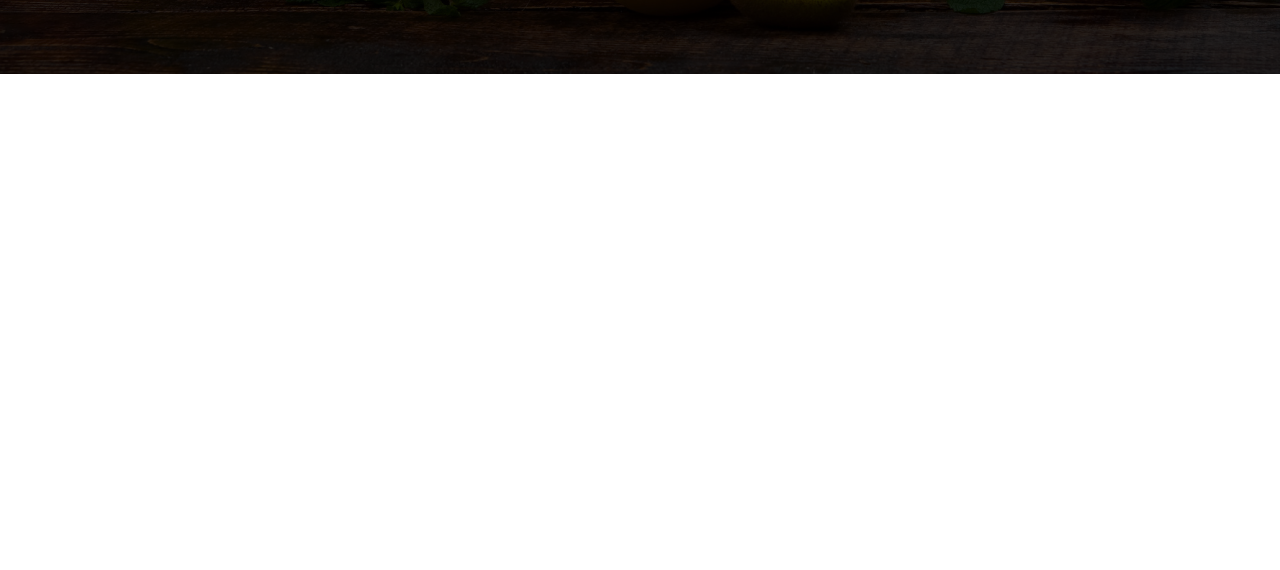
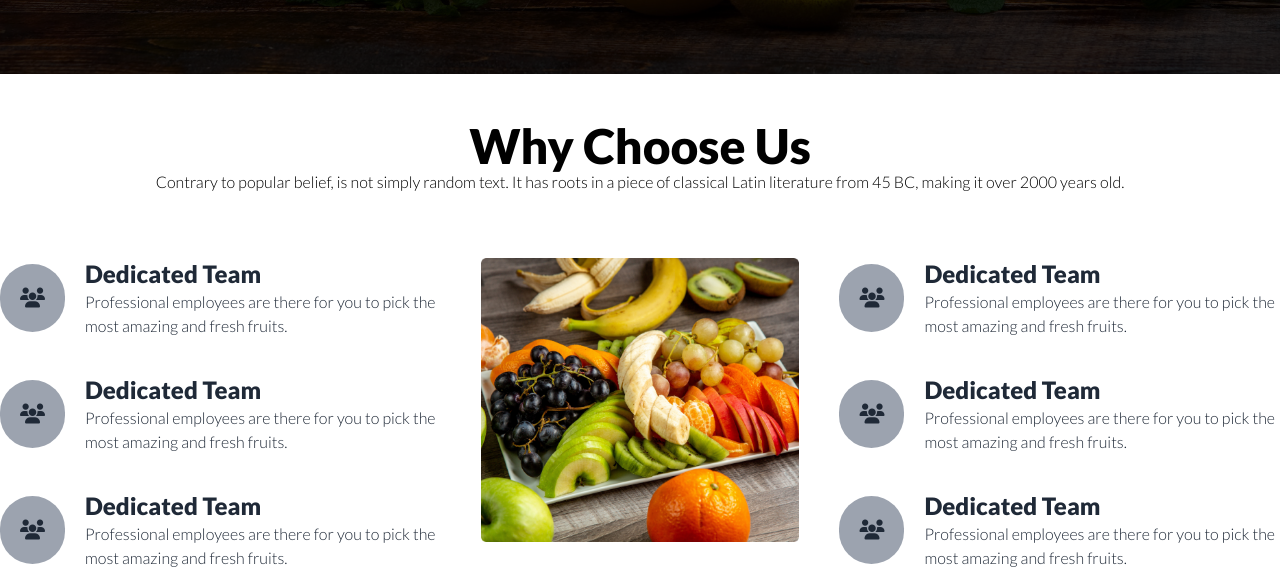
Before and after one commit to immhparvez/fruitshop, a plain HTML site: page index.html in a window 1280 px wide. Shown: the part 2216-2786 px from the top of the page. Before the commit the page ends 2290 px from the top, so only its background shows below. Drawn offline with nearby package versions, Linux system fonts and the light colour scheme.

Commit message:
last section added

```diff
--- a/index.html
+++ b/index.html
@@ -30,6 +30,7 @@
               btnCustom: "#F85559",
               iconcolor: "#121212",
               bgstar: "#F85559",
+              usercolor:"#E7E7E7",
             },
           },
         },
@@ -978,7 +979,61 @@
                   </div>
               </div>
             </section>
+            <!-- Why Choose Us start -->
+            <section class="mt-12">
+              <div class="container mx-auto">
+                <div class="text-center">
+                  <h3 class="text-5xl text-black font-bold">Why Choose Us</h3>
+                  <p class="font-medium text-base text-black">Contrary to popular belief, is not simply random text. It has roots in a piece of classical Latin literature from 45 BC, making it over 2000 years old.</p>
+                </div>
+                <!-- 3 item sections -->
+                <div class="flex flex-col lg:flex-row justify-between gap-10 mt-16">
+                  <!-- left section -->
+                  <div class="space-y-9 order-2 lg:order-none">
+                    <div class="flex flex-col lg:flex-row items-center gap-5">
+                      <i class="fa-solid fa-users bg-gray-400 p-5 rounded-full text-xl"></i>
+                      <div class="text-center lg:text-left"><h3 class="font-bold text-2xl ">Dedicated Team</h3>
+                        <p class="font-medium text-base">Professional employees are there for you to pick the most amazing and fresh fruits.</p></div>
+                    </div>
+                    <div class="flex flex-col lg:flex-row items-center gap-5">
+                      <i class="fa-solid fa-users bg-gray-400 p-5 rounded-full text-xl"></i>
+                      <div class="text-center lg:text-left"><h3 class="font-bold text-2xl ">Dedicated Team</h3>
+                        <p class="font-medium text-base">Professional employees are there for you to pick the most amazing and fresh fruits.</p></div>
+                    </div>
+                    <div class="flex flex-col lg:flex-row items-center gap-5">
+                      <i class="fa-solid fa-users bg-gray-400 p-5 rounded-full text-xl"></i>
+                      <div class="text-center lg:text-left"><h3 class="font-bold text-2xl ">Dedicated Team</h3>
+                        <p class="font-medium text-base">Professional employees are there for you to pick the most amazing and fresh fruits.</p></div>
+                    </div>
+                  </div>
+                  <!-- middle -->
+                  <div class=" order-1 lg:order-none mx-auto">
+                    <img src="images/whychoose1.png" alt="" >
+                  </div>
+                  <!-- right items -->
+                  <div class="space-y-9 order-3 lg:order-none">
+                    <div class="flex flex-col lg:flex-row items-center gap-5">
+                      <i class="fa-solid fa-users bg-gray-400 p-5 rounded-full text-xl"></i>
+                      <div class="text-center lg:text-left"><h3 class="font-bold text-2xl ">Dedicated Team</h3>
+                        <p class="font-medium text-base">Professional employees are there for you to pick the most amazing and fresh fruits.</p></div>
+                    </div>
+                    <div class="flex flex-col lg:flex-row items-center gap-5">
+                      <i class="fa-solid fa-users bg-gray-400 p-5 rounded-full text-xl"></i>
+                      <div class="text-center lg:text-left"><h3 class="font-bold text-2xl ">Dedicated Team</h3>
+                        <p class="font-medium text-base">Professional employees are there for you to pick the most amazing and fresh fruits.</p></div>
+                    </div>
+                    <div class="flex flex-col lg:flex-row items-center gap-5">
+                      <i class="fa-solid fa-users bg-gray-400 p-5 rounded-full text-xl"></i>
+                      <div class="text-center lg:text-left"><h3 class="font-bold text-2xl ">Dedicated Team</h3>
+                        <p class="font-medium text-base">Professional employees are there for you to pick the most amazing and fresh fruits.</p></div>
+                    </div>
+                  </div>
+                </div>
+              </div>
+            </section>
+            <!-- Why Choose Us end -->
     </main>
     <!-- main end -->
+
   </body>
 </html>
```
